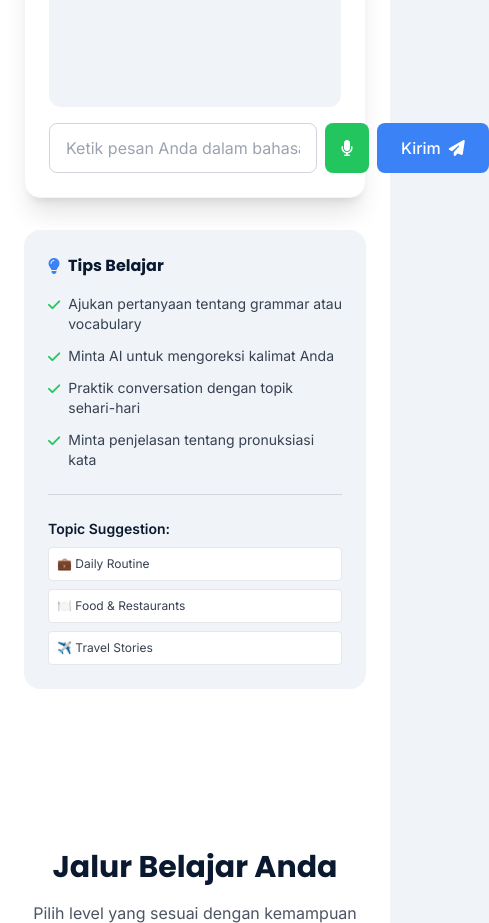
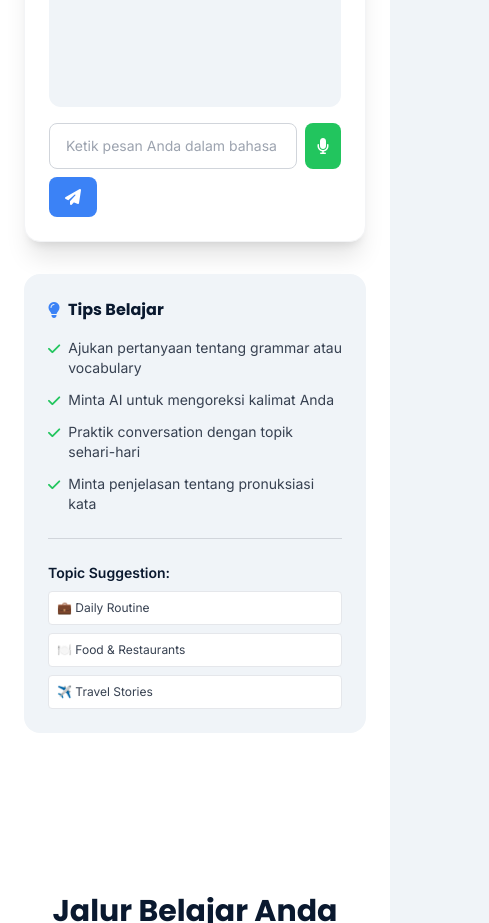
Before and after one commit to rikyzulkarnain/gemini-chatbot-api-speak-english, a website: page public/index.html in a window 390 px wide. Shown: the part 1520-2443 px from the top of the page, 489 px wide, since content can reach past the window. Drawn offline with nearby package versions, Linux system fonts and the light colour scheme.

Commit message:
Fix Vercel env + port

```diff
--- a/index.js
+++ b/index.js
@@ -5,7 +5,9 @@ import { fileURLToPath } from 'url';
 import { GoogleGenAI } from '@google/genai';
 import dotenv from 'dotenv';
 
-dotenv.config();
+if (process.env.NODE_ENV !== 'production') {
+  dotenv.config();
+}
 
 const __filename = fileURLToPath(import.meta.url);
 const __dirname = path.dirname(__filename);
--- a/public/index.html
+++ b/public/index.html
@@ -135,28 +135,28 @@
                         </div>
                     </div>
 
-                    <form id="chat-form-ai" class="flex space-x-2">
+                    <form id="chat-form-ai" class="flex flex-wrap gap-2">
                         <input
                             type="text"
                             id="user-input-ai"
                             placeholder="Ketik pesan Anda dalam bahasa Inggris..."
-                            class="flex-1 px-4 py-3 border border-gray-300 rounded-lg focus:outline-none focus:ring-2 focus:ring-accent"
+                            class="flex-1 min-w-[200px] px-4 py-3 border border-gray-300 rounded-lg focus:outline-none focus:ring-2 focus:ring-accent text-sm md:text-base"
                             autocomplete="off"
                         />
                         <button
                             type="button"
                             id="voice-input-btn"
                             title="Voice Input"
-                            class="bg-green-500 hover:bg-green-600 text-white px-4 py-3 rounded-lg font-medium transition flex items-center space-x-2"
+                            class="bg-green-500 hover:bg-green-600 text-white px-3 md:px-4 py-3 rounded-lg font-medium transition flex items-center justify-center flex-shrink-0"
                         >
                             <i class="fa-solid fa-microphone"></i>
                         </button>
                         <button
                             type="submit"
-                            class="bg-accent hover:bg-blue-600 text-white px-6 py-3 rounded-lg font-medium transition flex items-center space-x-2"
+                            class="bg-accent hover:bg-blue-600 text-white px-4 md:px-6 py-3 rounded-lg font-medium transition flex items-center justify-center gap-1 md:gap-2 flex-shrink-0"
                         >
-                            <span>Kirim</span>
                             <i class="fa-solid fa-paper-plane"></i>
+                            <span class="hidden sm:inline">Kirim</span>
                         </button>
                     </form>
                 </div>
```
